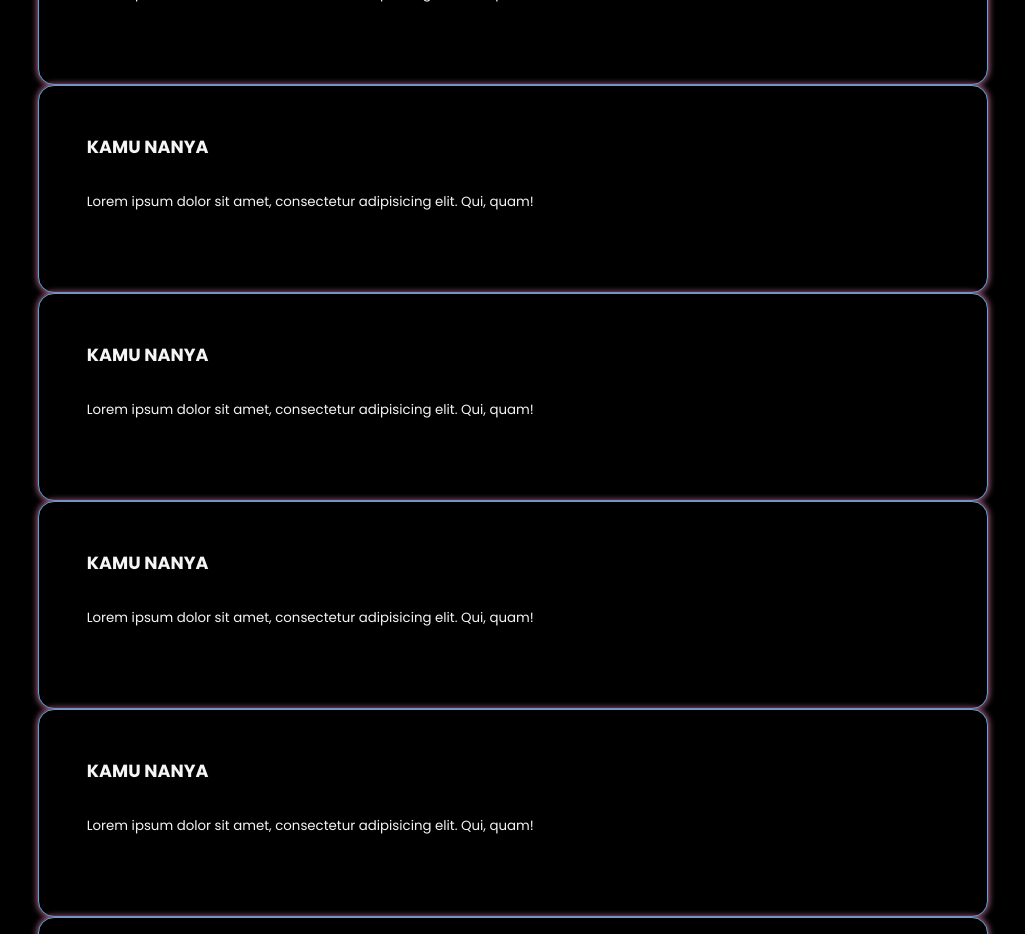
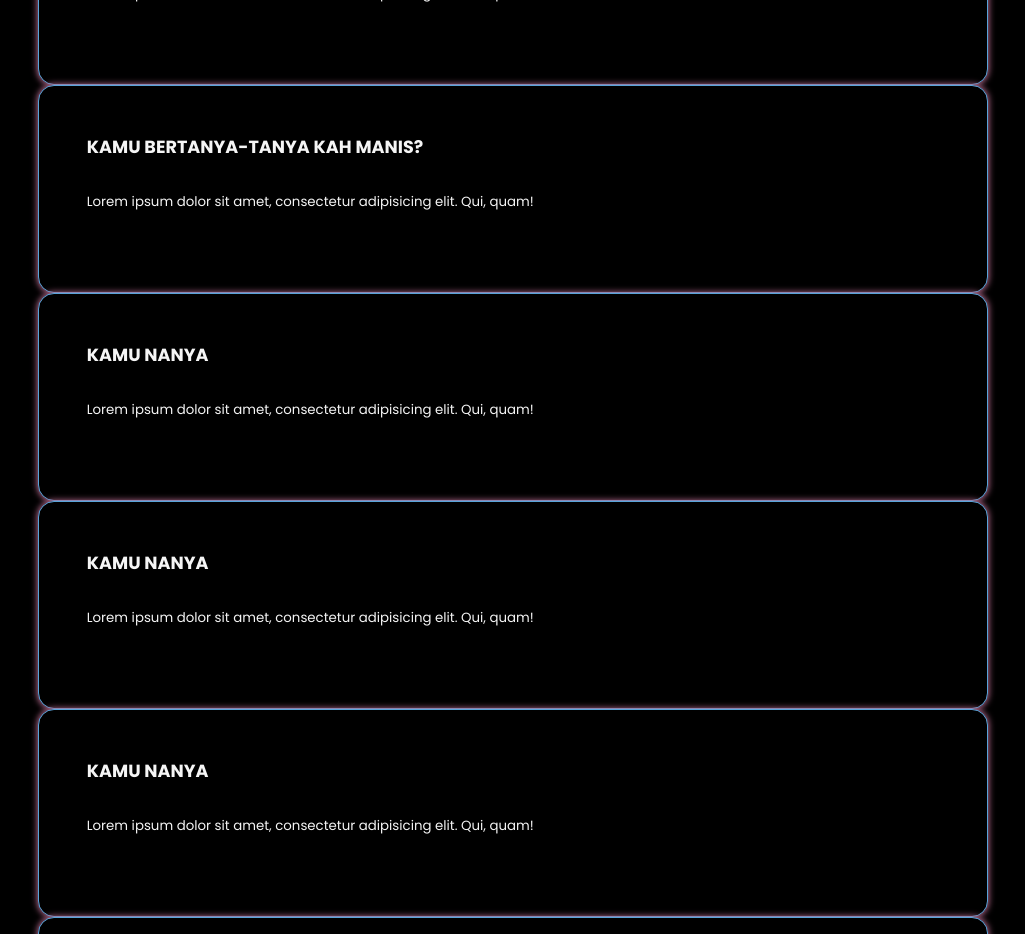
Before and after one commit to Lehho021/Website-Tekat, a React (Create React App) app: page /faq in a window 1280 px wide. Shown: the part 1020-1954 px from the top of the page, without its empty margins (127-1152 px from the left). Built offline with nearby package versions, Linux system fonts and the light colour scheme.

Commit message:
fix error in FAQ

```diff
--- a/src/Components/Pages/Faq/Faq.jsx
+++ b/src/Components/Pages/Faq/Faq.jsx
@@ -28,7 +28,7 @@ const Offer = [
   },
 
   {
-    price: "KAMU NANYA",
+    price: "KAMU BERTANYA-TANYA KAH MANIS?",
     text: "Lorem ipsum dolor sit amet, consectetur adipisicing elit. Qui, quam!",
   },
 
```
